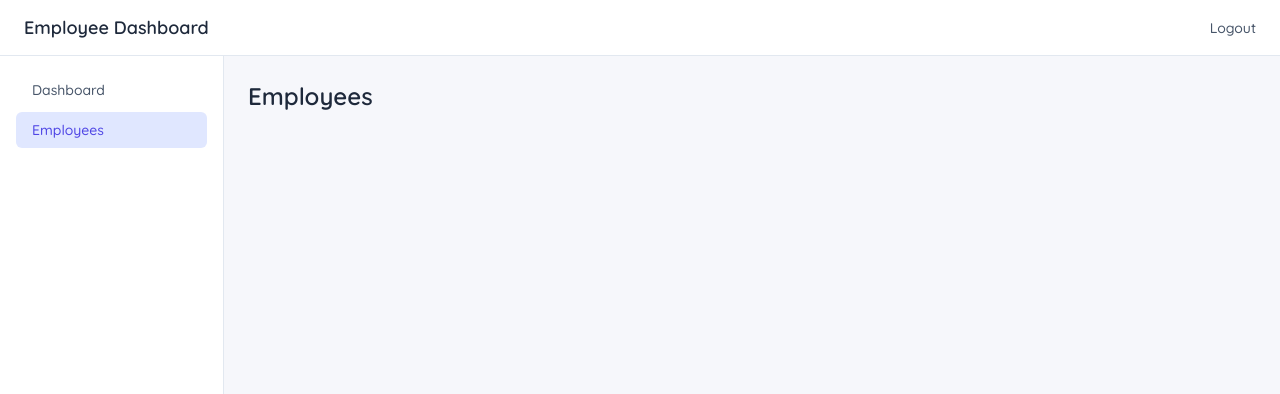
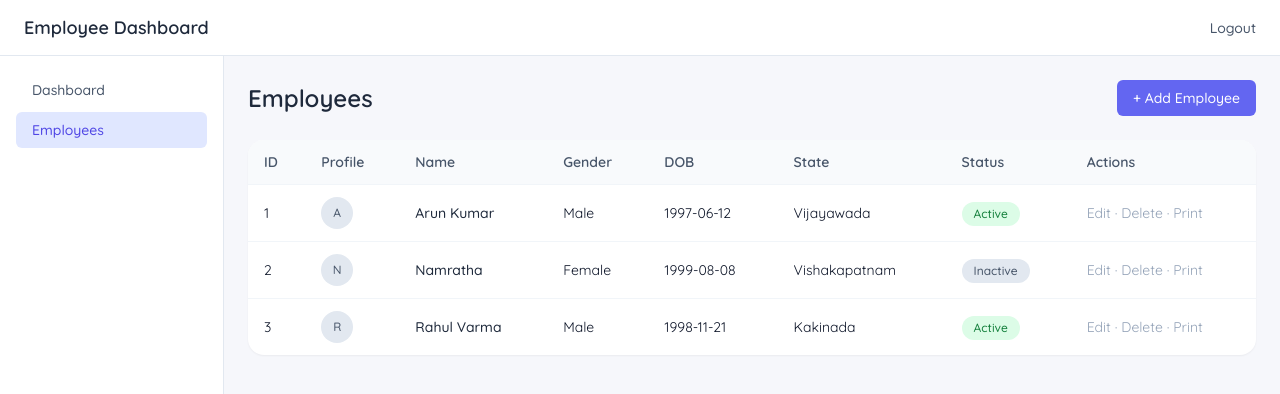
Before and after one commit to AdillSyed/employee-dashboard, a React (Vite) app: page /employees in a window 1280 px wide. Shown: the top 394 px of the page. Built offline with nearby package versions, Linux system fonts and the light colour scheme; sample sign-in values are in the browser's storage.

Commit message:
feat: employee table with status toggle and empty state

```diff
--- /dev/null
+++ b/src/components/EmptyState.jsx
@@ -0,0 +1,10 @@
+export default function EmptyState({ title, description }) {
+  return (
+    <div className="text-center py-16 text-slate-500">
+      <h3 className="text-lg font-medium text-slate-700">
+        {title}
+      </h3>
+      <p className="text-sm mt-1">{description}</p>
+    </div>
+  );
+}
--- /dev/null
+++ b/src/employees/EmployeeRow.jsx
@@ -0,0 +1,52 @@
+import { useEmployees } from "./employeeContext";
+
+export default function EmployeeRow({ employee }) {
+  const { toggleStatus } = useEmployees();
+
+  return (
+    <tr className="border-t border-slate-100 hover:bg-slate-50">
+      <td className="px-4 py-3 text-sm">{employee.id}</td>
+
+      <td className="px-4 py-3">
+        {employee.image ? (
+          <img
+            src={employee.image}
+            alt={employee.name}
+            className="h-8 w-8 rounded-full object-cover"
+          />
+        ) : (
+          <div className="h-8 w-8 rounded-full bg-slate-200 flex items-center justify-center text-xs font-medium text-slate-600">
+            {employee.name.charAt(0)}
+          </div>
+        )}
+      </td>
+
+      <td className="px-4 py-3 text-sm font-medium text-slate-800">
+        {employee.name}
+      </td>
+
+      <td className="px-4 py-3 text-sm">{employee.gender}</td>
+
+      <td className="px-4 py-3 text-sm">{employee.dob}</td>
+
+      <td className="px-4 py-3 text-sm">{employee.state}</td>
+
+      <td className="px-4 py-3">
+        <button
+          onClick={() => toggleStatus(employee.id)}
+          className={`px-3 py-1 rounded-full text-xs font-medium ${
+            employee.isActive
+              ? "bg-green-100 text-green-700"
+              : "bg-slate-200 text-slate-600"
+          }`}
+        >
+          {employee.isActive ? "Active" : "Inactive"}
+        </button>
+      </td>
+
+      <td className="px-4 py-3 text-sm text-slate-400">
+        Edit · Delete · Print
+      </td>
+    </tr>
+  );
+}
--- /dev/null
+++ b/src/employees/EmployeeTable.jsx
@@ -0,0 +1,38 @@
+import EmployeeRow from "./EmployeeRow";
+import EmptyState from "../components/EmptyState";
+
+export default function EmployeeTable({ employees }) {
+  if (employees.length === 0) {
+    return (
+      <EmptyState
+        title="No employees found"
+        description="Add your first employee to get started."
+      />
+    );
+  }
+
+  return (
+    <div className="bg-white rounded-2xl shadow-sm overflow-x-auto">
+      <table className="w-full text-left">
+        <thead className="bg-slate-50">
+          <tr className="text-sm text-slate-600">
+            <th className="px-4 py-3">ID</th>
+            <th className="px-4 py-3">Profile</th>
+            <th className="px-4 py-3">Name</th>
+            <th className="px-4 py-3">Gender</th>
+            <th className="px-4 py-3">DOB</th>
+            <th className="px-4 py-3">State</th>
+            <th className="px-4 py-3">Status</th>
+            <th className="px-4 py-3">Actions</th>
+          </tr>
+        </thead>
+
+        <tbody>
+          {employees.map((emp) => (
+            <EmployeeRow key={emp.id} employee={emp} />
+          ))}
+        </tbody>
+      </table>
+    </div>
+  );
+}
--- a/src/employees/Employees.jsx
+++ b/src/employees/Employees.jsx
@@ -1,11 +1,23 @@
 import AppLayout from "../layout/AppLayout";
+import EmployeeTable from "./EmployeeTable";
+import { useEmployees } from "./employeeContext";
 
 export default function Employees() {
+  const { employees } = useEmployees();
+
   return (
     <AppLayout>
-      <h2 className="text-2xl font-semibold text-slate-800">
-        Employees
-      </h2>
+      <div className="flex items-center justify-between mb-6">
+        <h2 className="text-2xl font-semibold text-slate-800">
+          Employees
+        </h2>
+
+        <button className="rounded-md bg-indigo-500 px-4 py-2 text-sm font-medium text-white hover:bg-indigo-600">
+          + Add Employee
+        </button>
+      </div>
+
+      <EmployeeTable employees={employees} />
     </AppLayout>
   );
 }
--- a/src/employees/employeeContext.jsx
+++ b/src/employees/employeeContext.jsx
@@ -4,11 +4,7 @@ import { loadEmployees, saveEmployees } from "./employeeService";
 const EmployeeContext = createContext();
 
 export function EmployeeProvider({ children }) {
-  const [employees, setEmployees] = useState([]);
-
-  useEffect(() => {
-    setEmployees(loadEmployees());
-  }, []);
+  const [employees, setEmployees] = useState(() => loadEmployees());
 
   useEffect(() => {
     saveEmployees(employees);
```
